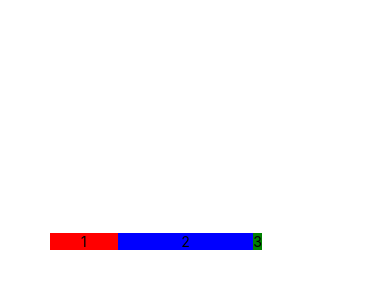
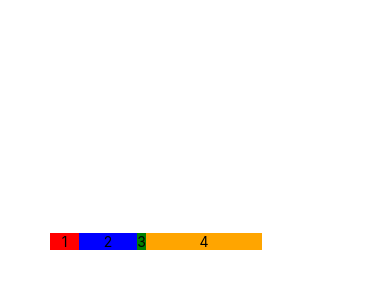
Before and after one commit to sakshi1109/ReactNativeBasics, a React Native app: screen / in a window 390 px wide. Shown: the top 300 px of the page. Built offline with nearby package versions, Linux system fonts and the light colour scheme.

Commit message:
Added another view

```diff
--- a/App.js
+++ b/App.js
@@ -43,6 +43,16 @@ export default function App() {
       >
         <Text>3</Text>
       </View>
+      <View
+        style={{
+          backgroundColor: 'orange',
+          flex: 4,
+          justifyContent: 'center',
+          alignItems: 'center'
+        }}
+      >
+        <Text>4</Text>
+      </View>
     </View>
   );
 }
```
